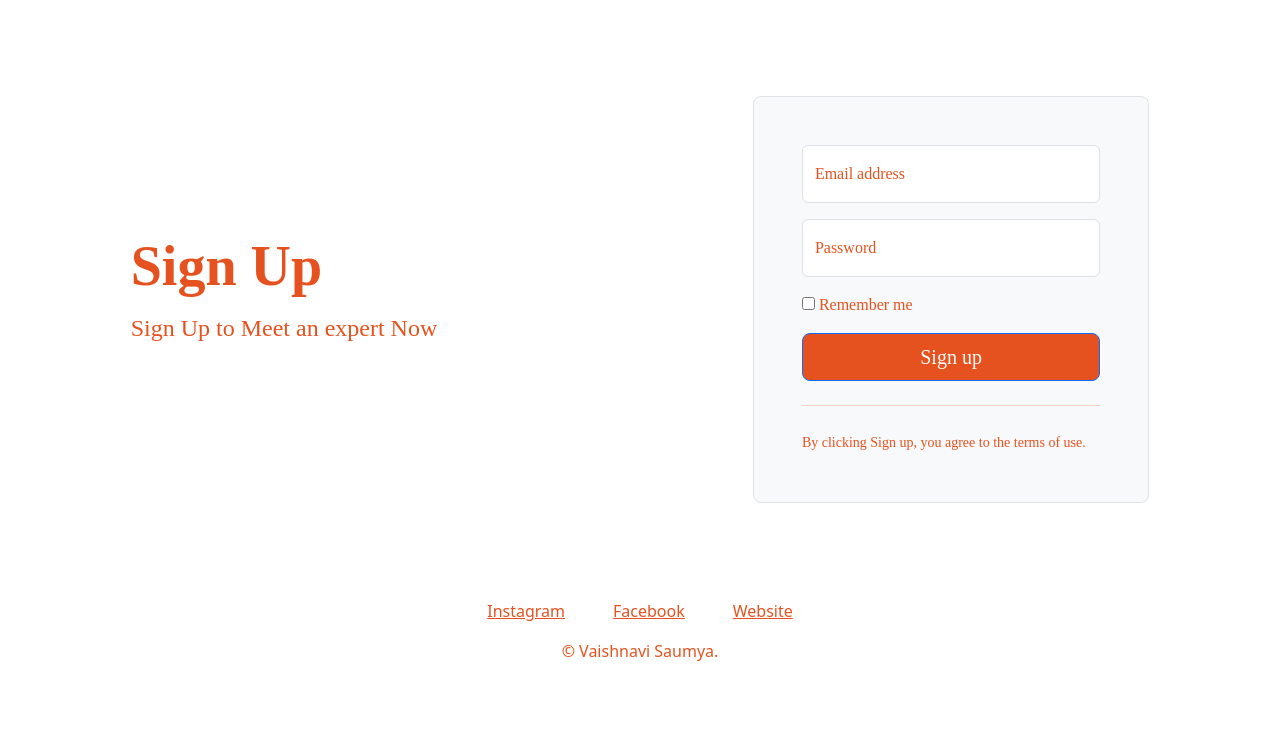
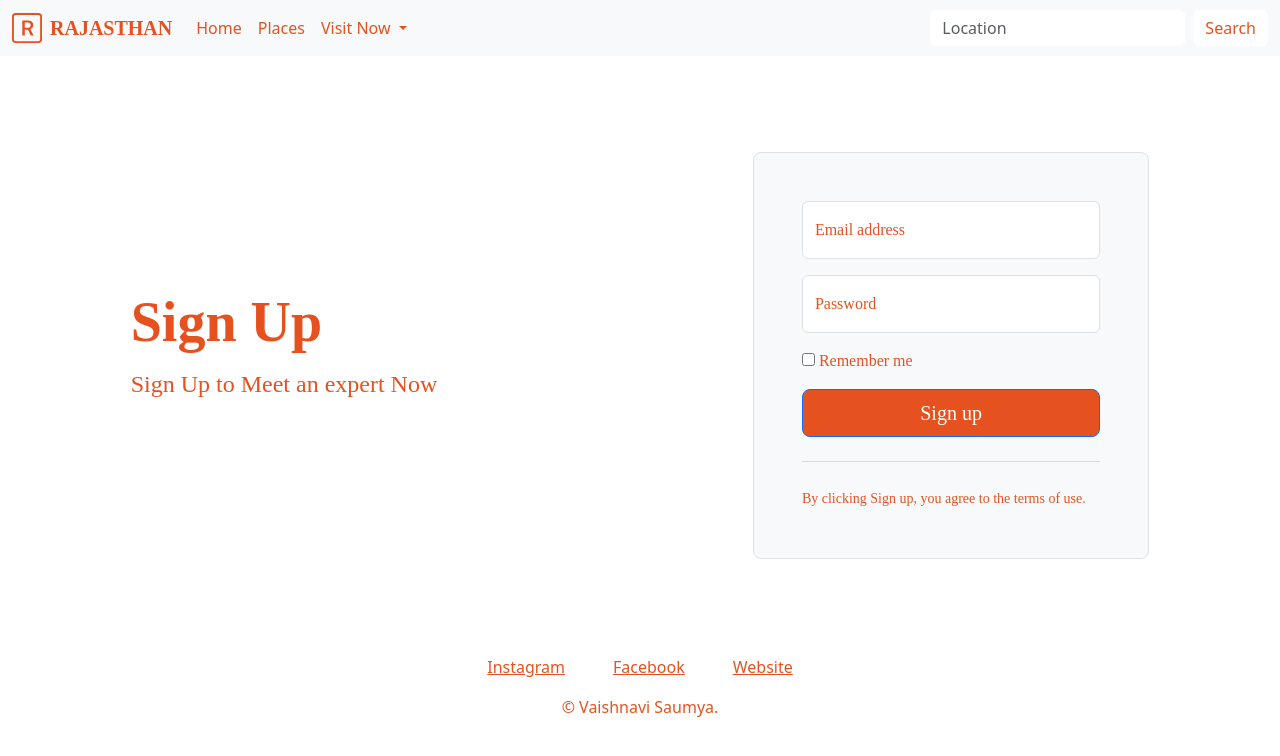
Before and after one commit to VaishnaviSaumya1/Rajasthan, a plain HTML site: page signup.html in a window 1280 px wide. Drawn offline with nearby package versions, Linux system fonts and the light colour scheme.

Commit message:
Added Nav bar to sign up

```diff
--- a/signup.html
+++ b/signup.html
@@ -11,6 +11,53 @@
 
 
 <body>
+
+<nav class="navbar navbar-expand-lg bg-body-tertiary">
+  <div class="container-fluid">
+    <!-- Symbol + Site Name -->
+    <div class="d-flex align-items-center">
+      <svg xmlns="http://www.w3.org/2000/svg" width="30" height="30" fill="#E6521F"
+        class="bi bi-r-square" viewBox="0 0 16 16">
+        <path
+          d="M5.5 4.002h3.11c1.71 0 2.741.973 2.741 2.46 0 1.138-.667 1.94-1.495 2.24L11.5 12H9.98L8.52 8.924H6.836V12H5.5zm1.335 1.09v2.777h1.549c.995 0 1.573-.463 1.573-1.36 0-.913-.596-1.417-1.537-1.417z" />
+        <path
+          d="M0 2a2 2 0 0 1 2-2h12a2 2 0 0 1 2 2v12a2 2 0 0 1-2 2H2a2 2 0 0 1-2-2zm15 0a1 1 0 0 0-1-1H2a1 1 0 0 0-1 1v12a1 1 0 0 0 1 1h12a1 1 0 0 0 1-1z" />
+      </svg>
+      <a class="navbar-brand ms-2 fw-bold" style="font-family: serif; color: #E6521F;" href="#">RAJASTHAN</a>
+    </div>
+
+    <button class="navbar-toggler" type="button" data-bs-toggle="collapse" data-bs-target="#navbarSupportedContent" aria-controls="navbarSupportedContent" aria-expanded="false" aria-label="Toggle navigation" style="color: #E6521F;">
+      <span class="navbar-toggler-icon" ></span>
+    </button>
+    <div class="collapse navbar-collapse" id="navbarSupportedContent">
+      <ul class="navbar-nav me-auto mb-2 mb-lg-0">
+        <li class="nav-item">
+          <a class="nav-link active" aria-current="page" href="#" style="color: #E6521F;">Home</a>
+        </li>
+        <li class="nav-item">
+          <a class="nav-link" href="./places.html" style="color: #E6521F;">Places</a>
+        </li>
+        <li class="nav-item dropdown">
+          <a class="nav-link dropdown-toggle" href="#" role="button" data-bs-toggle="dropdown" aria-expanded="false" style="color: #E6521F;">
+            Visit Now
+          </a>
+          <ul class="dropdown-menu">
+            <li><a class="dropdown-item" href="#" style="color: #E6521F;">Request a Physical Tour</a></li>
+            <li><a class="dropdown-item" href="#" style="color: #E6521F;">Request a Virtual Tour</a></li>
+            <li><hr class="dropdown-divider"></li>
+            <li><a class="dropdown-item" href="#" style="color: #E6521F;">Check Itinery</a></li>
+          </ul>
+        </li>
+
+      </ul>
+      <form class="d-flex" role="search" style="color: #E6521F; box-shadow: #E6521F;" >
+        <input  class="form-control me-2" type="search" placeholder="Location" aria-label="Search" style="background: white; border: #E6521F; " />
+        <button class="btn btn-outline-success" type="submit" style="color: #E6521F; border: black; background: white;">Search</button>
+      </form>
+    </div>
+  </div>
+
+</nav>
     <div class="container col-xl-10 col-xxl-8 px-4 py-5" style="color: #E6521F; font-family: serif;">
   <div class="row align-items-center g-lg-5 py-5">
     <div class="col-lg-7 text-center text-lg-start" style="color: #E6521F; font-family: serif;">
```
